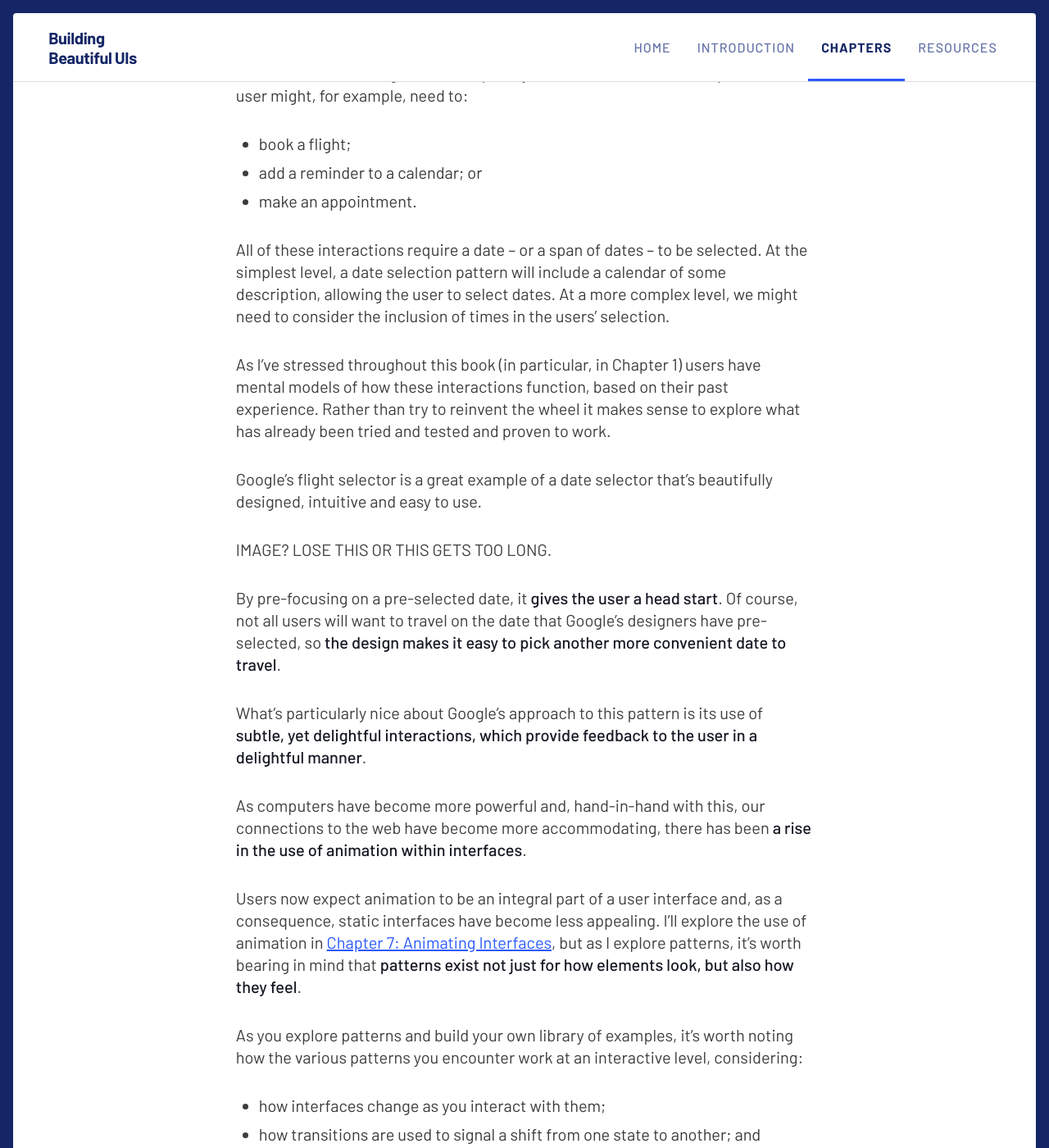
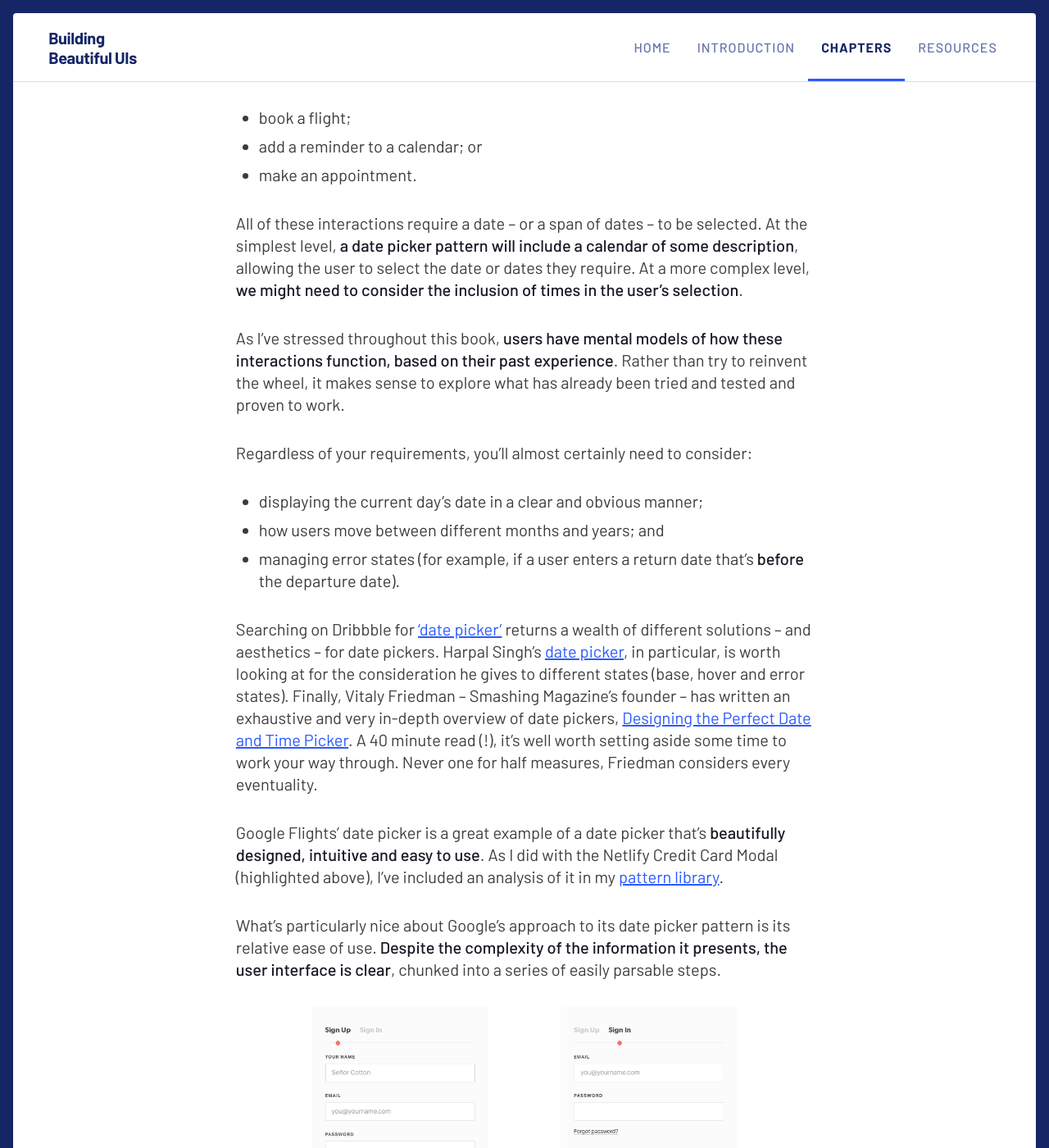
Before and after one commit to buildingbeautifuluis/buildingbeautifuluis.github.io, a Jekyll site: the page built from _preview/03-Information-Architecture.md, in a window 1280 px wide and 1400 px high, scrolled down 29322 px. Shown: the whole window at 82% size. Built offline with Jekyll 4.4.1, drawn with Linux system fonts in a browser that asks for light colours; some of the changed text lies outside the part shown.

Commit message:
C3S3… making progress.

```diff
--- a/_preview/03-Information-Architecture.md
+++ b/_preview/03-Information-Architecture.md
@@ -198,7 +198,7 @@
 
 These can be useful for showing clients or project partners **examples of how typical design problems are addressed**. (A series of credit card patterns if you’re developing a digital store, for example.)
 
-In my work, I keep collections of example patterns organised by folders. **For each pattern, I create a new Keynote slidedeck and organise all of my screenshots accompanied by comments.** [Here is an example.](https://noti.st/mrmurphy/SQzORm/pattern-library-netlify-credit-card-modal)
+In my work, I keep collections of example patterns organised by folders. **For each pattern, I create a new Keynote slidedeck and organise all of my screenshots accompanied by comments.** Here is an example, analysing [Netlify’s Credit Card Modal Pattern](https://noti.st/mrmurphy/SQzORm/pattern-library-netlify-credit-card-modal).
 
 
 {% include figure.html url="/images/ch3/c3-s1-6-netlify-credit-card-modal.png" alt="Netlify’s Credit Card Modal Pattern" description="An example of one of a series of pattern library slidedecks that I’ve created for my own reference in my studio. (Essentially my own Pattern Tap.)" %}
@@ -476,9 +476,7 @@
 Section 3: A Library of Patterns
 --------------------------------
 
-_/* This section needs images. For now I’m focused on the content. */_
-
-In this section, which echoes the structure of Chapter 2, **I’ll explore a series of typical design patterns** that you might encounter and that you might also need to design.
+In this section, which echoes the structure of Chapter 2, **I’ll explore a series of typical user interface design patterns** that you might encounter and will almost certainly need to design.
 
 As with the previous chapter, **this is not an exhaustive list, rather it’s intended to focus on a subset of common patterns that exist**, highlighting the principle that patterns are useful in user interface design and need to be considered. There are many more design patterns available, as always, research is key.
 
@@ -490,7 +488,7 @@
 + Notifications
 + Profile Cards
 
-As I’ve noted above, patterns are incredibly useful and can save you a considerable amount of time when you’re designing a user interface. Put simply: If a pattern exists, embracing it (and modifying it if you need to) saves you from doing work that’s been done before by others.
+As I’ve noted above, **patterns are incredibly useful and can save you a considerable amount of time when you’re designing a user interface**. There’s little point in reinventing the wheel, if a pattern exists, embracing it – and modifying it if you need to – saves you from doing work that’s been done before by others.
 
 With that point stressed, let’s explore some typical user interface patterns you may find useful.
 
@@ -501,50 +499,44 @@
 
 ### Date Pickers
 
-As user interface designers we frequently encounter a need for date patterns. A user might, for example, need to:
+As user interface designers **we frequently encounter a need for date picker patterns**. A user might, for example, need to:
 
 + book a flight;
 + add a reminder to a calendar; or
 + make an appointment.
 
-All of these interactions require a date – or a span of dates – to be selected. At the simplest level, a date selection pattern will include a calendar of some description, allowing the user to select dates. At a more complex level, we might need to consider the inclusion of times in the users’ selection.
+All of these interactions require a date – or a span of dates – to be selected. At the simplest level, **a date picker pattern will include a calendar of some description**, allowing the user to select the date or dates they require. At a more complex level, **we might need to consider the inclusion of times in the user’s selection**.
 
-As I’ve stressed throughout this book (in particular, in Chapter 1) users have mental models of how these interactions function, based on their past experience. Rather than try to reinvent the wheel it makes sense to explore what has already been tried and tested and proven to work.
+As I’ve stressed throughout this book, **users have mental models of how these interactions function, based on their past experience**. Rather than try to reinvent the wheel, it makes sense to explore what has already been tried and tested and proven to work.
 
-Google’s flight selector is a great example of a date selector that’s beautifully designed, intuitive and easy to use.
+Regardless of your requirements, you’ll almost certainly need to consider:
 
-IMAGE? LOSE THIS OR THIS GETS TOO LONG.
++ displaying the current day’s date in a clear and obvious manner;
++ how users move between different months and years; and
++ managing error states (for example, if a user enters a return date that’s **before** the departure date).
 
-By pre-focusing on a pre-selected date, it **gives the user a head start**. Of course, not all users will want to travel on the date that Google’s designers have pre-selected, so **the design makes it easy to pick another more convenient date to travel**.
+Searching on Dribbble for [‘date picker’](https://dribbble.com/search?q=date+picker) returns a wealth of different solutions – and aesthetics – for date pickers. Harpal Singh’s [date picker](https://dribbble.com/shots/3397410-Date-Picker-Calendar-Component), in particular, is worth looking at for the consideration he gives to different states (base, hover and error states). Finally, Vitaly Friedman – Smashing Magazine’s founder – has written an exhaustive and very in-depth overview of date pickers, [Designing the Perfect Date and Time Picker](https://www.smashingmagazine.com/2017/07/designing-perfect-date-time-picker/). A 40 minute read (!), it’s well worth setting aside some time to work your way through. Never one for half measures, Friedman considers every eventuality.
 
-What’s particularly nice about Google’s approach to this pattern is its use of **subtle, yet delightful interactions, which provide feedback to the user in a delightful manner**.
+Google Flights’ date picker is a great example of a date picker that’s **beautifully designed, intuitive and easy to use**. As I did with the Netlify Credit Card Modal (highlighted above), I’ve included an analysis of it in my [pattern library](https://noti.st/mrmurphy/Zy3ib6/pattern-library-google-flights-date-picker).
 
-As computers have become more powerful and, hand-in-hand with this, our connections to the web have become more accommodating, there has been **a rise in the use of animation within interfaces**.
-
-Users now expect animation to be an integral part of a user interface and, as a consequence, static interfaces have become less appealing. I’ll explore the use of animation in [Chapter 7: Animating Interfaces](#), but as I explore patterns, it’s worth bearing in mind that **patterns exist not just for how elements look, but also how they feel**.
-
-As you explore patterns and build your own library of examples, it’s worth noting how the various patterns you encounter work at an interactive level, considering:
-
-+ how interfaces change as you interact with them;
-+ how transitions are used to signal a shift from one state to another; and
-+ how long transitions take.
-
-MAYBE STICK WITH MY OWN EXAMPLE SO THIS CHAPTER BUILDS ON THE DESIGN SYSTEM I’M ESTABLISHING AND USE GOOGLE’s PICKER FOR A PATTERN ANALYSIS (ON NOTIST).
-
-UI Patterns, which I explored in Section 1, has [a useful collection of date pickers](http://ui-patterns.com/patterns/CalendarPicker) that are worth looking at.
+What’s particularly nice about Google’s approach to its date picker pattern is its relative ease of use. **Despite the complexity of the information it presents, the user interface is clear**, chunked into a series of easily parsable steps.
 
 
 
-{% include figure.html url="/images/ch3/c3-s3-2-sign-in.png" alt="Sign In" description="This is a temporary image (and it’s not mine, it’s Cotton Bureau’s). It will be replaced by an image drawn in a similar style the components I created for Chapter 2." %}
+{% include figure.html url="/images/ch3/c3-s3-2-sign-up-sign-in.png" alt="Sign-Up / Sign-In Forms" description="This is a temporary image (it’s Cotton Bureau’s). It will be replaced by an image drawn in a similar style the components I created for Chapter 2." %}
 
 
-### Register / Sign-In Forms
+### Sign-Up / Sign-In Forms
 
-As more and more applications move towards the web the need for Register / Sign-In forms has grown. When a user first encounters a web-based application they will often be asked to register an account. This allows information relevant to the user to be stored for their return.
+If you’re designing a piece of software (especially a piece of web-based software) or building some form of community-focused service, **you’ll need to consider a Sign-Up / Sign-In forms for users to sign up for your product or service, or sign into it**.
 
-Once a user has registered, they will need to sign-in to access their account. **If signing in is important to the application you’re building, it’s essential to ensure that the sign-in form is clearly signposted.**
+When a user first encounters a SaaS (Software as a Service) product, they’ll often be **asked to register for an account**. This allows information relevant to the user to be stored for their return, or items added to a shopping cart to be saved for later.
 
-Registration and Sign-In forms at the very least require two pieces of data:
+This will often involve a round trip to an email client for your users to confirm they are who they say they are (something you’ll also need to consider).
+
+Once a user has registered, they’ll need to sign-in to access their account. **If signing in is important to the application you’re building, it’s essential to ensure that the sign-in form is clearly signposted.**
+
+Sign-Up and Sign-In forms at the very least require two pieces of data:
 
 + a username; and
 + a password.
@@ -553,17 +545,17 @@
 
 If your goal is for users to sign up for an account, you want to **remove as much friction as possible** and removing form fields is a good way to do this. As a user becomes more embedded, using your application more frequently, **you can ask for additional information you might need**.
 
-In addition to the design of the core registration and sign-in forms there’s a need to consider what happens should users forget their registration details. In this example, I’ve focused on the registration and sign-in forms, but you’ll also need to consider how you support users who have forgotten or lost their details.
+In addition to the design of the core sign-up and sign-in forms, **there’s a need to consider what happens should users forget their registration details**.
 
-It might be tempting to kill two birds with one stone and present users with both the registration and sign-in forms in two forms side-by-side. This often leads to confusion, however, where a user tries to register by using the sign-in form (or vice-versa).
+There’s nothing more frustrating than an application that doesn’t allow you to recover (or reset) your password should you have forgotten or lost it.
 
-A better approach is to **present the user with one form, with a clearly signposted link to the other form**.
+It might be tempting to kill two birds with one stone and present users with both the registration and sign-in forms in two forms side-by-side. **This often leads to confusion**, however, where a user tries to register by using the sign-in form (or vice-versa).
 
-<!-- Look at Silver, pp212-213. It’s excellent. Perhaps mention this in the required reading also? -->
+A better approach is to **present the user with one form, with a clearly signposted link to the other form**. In the above example, clicking on the greyed out option takes the user to the form they’re not currently on, enabling them to switch easily.
 
-I’ve focused on sign in forms because doing so enables me to explore forms (about which entire books have been written!), but do it in a more focused way without getting lost in detail.
+I’ve focused on sign in forms because **doing so enables me to explore forms** (about which entire books have been written!), but do it in a more focused way without getting lost in detail.
 
-If the user interface you’re designing includes forms – and it’s highly likely it will – I’d strongly recommend Adam Silver’s [Form Design Patterns](https://shop.smashingmagazine.com/products/form-design-patterns-by-adam-silver). It’s comprehensive and – like all books published by my friends at Smashing Magazine – it’s beautifully designed and printed.
+If the user interface you’re designing includes forms – and it’s highly likely it will – **I’d strongly recommend Adam Silver’s [Form Design Patterns](https://shop.smashingmagazine.com/products/form-design-patterns-by-adam-silver)**. It’s comprehensive and – like all books published by my friends at Smashing Magazine – it’s beautifully designed and printed.
 
 
 
@@ -574,11 +566,25 @@
 
 _/* Look at Letterboxd’s credit card form. */_
 
-The web has long proven a powerful platform for digital commerce and, as such, credit card patterns – which codify the input of users’ credit card details – are in plentiful supply.
+The web has proven **a powerful platform for digital commerce** and, as such, credit card patterns – which structure the input of users’ credit card details – are in plentiful supply.
 
-One of the wonderful aspects of working on the web is its leanings towards openness. Thanks to the web’s beginnings, in particular its open ‘View Source’ culture, we’ve inherited a culture of shared understanding where talented individuals share their thinking for the benefit of all.
+One of the wonderful aspects of working on the web is its leanings towards openness. Thanks to the web’s beginnings, **in particular its open ‘View Source’ culture**, we’ve inherited a culture of shared understanding where talented individuals share their thinking for the benefit of all.
 
-UX Collective, which gathers ‘curated stories on user experience, usability and product design’, offers a wealth of information and Gabriel Tomescu’s [‘Anatomy of a Credit Card Form’](https://uxdesign.cc/the-anatomy-of-a-credit-card-payment-form-32ec0e5708bb) takes the ubiquitous credit card form we meet, day-in day-out, and presents an exhaustive analysis of credit card patterns and is required reading should your project require payments of any kind.
+UX Collective, which gathers **‘curated stories on user experience, usability and product design’**, offers a wealth of information on the design of all things UX +/ UI, and **Gabriel Tomescu’s [‘Anatomy of a Credit Card Form’](https://uxdesign.cc/the-anatomy-of-a-credit-card-payment-form-32ec0e5708bb) takes the ubiquitous credit card form we meet, day-in day-out, and presents an exhaustive analysis of credit card patterns**. It’s required reading should your project require payments of any kind.
+
+When designing a credit card pattern, you'll need to consider showing:
+
++ What cards are accepted?
++ A total field, where the user can enter a total (unless it's pre-populated as the result of a preceding transaction).
++ The name on the card.
++ A card number (which you can dynamically format, to help the user).
+
+In addition to the above, it's also helpful to indicate the type of card the user is using, so they feel re-assured. It's possible to determine the type of card being used by the card number's starting number.
+
++ **3:** American Express, Diners Club…
++ **4:** Visa
++ **5:** MasterCard
++ **6:** Discover Card
 
 When money is changing hands, it’s important to establish a bond of trust, indicating to the users that their card details are safe and secure. UI Patterns has a helpful article on [Designing for Trust](http://ui-patterns.com/blog/Designing-for-trust) that’s worth reading so you can put your users’ minds at ease.
 
```
Also changed, not shown: _preview/07-Chapter-7-Animating-Interfaces.md (+15 -0 lines), images/ch3/c3-s3-1-date-pickers.png, images/ch3/c3-s3-2-sign-in.png (deleted), images/ch3/c3-s3-2-sign-up-sign-in.png (added), images/ch3/c3-s3-3-credit-card-form.png.
